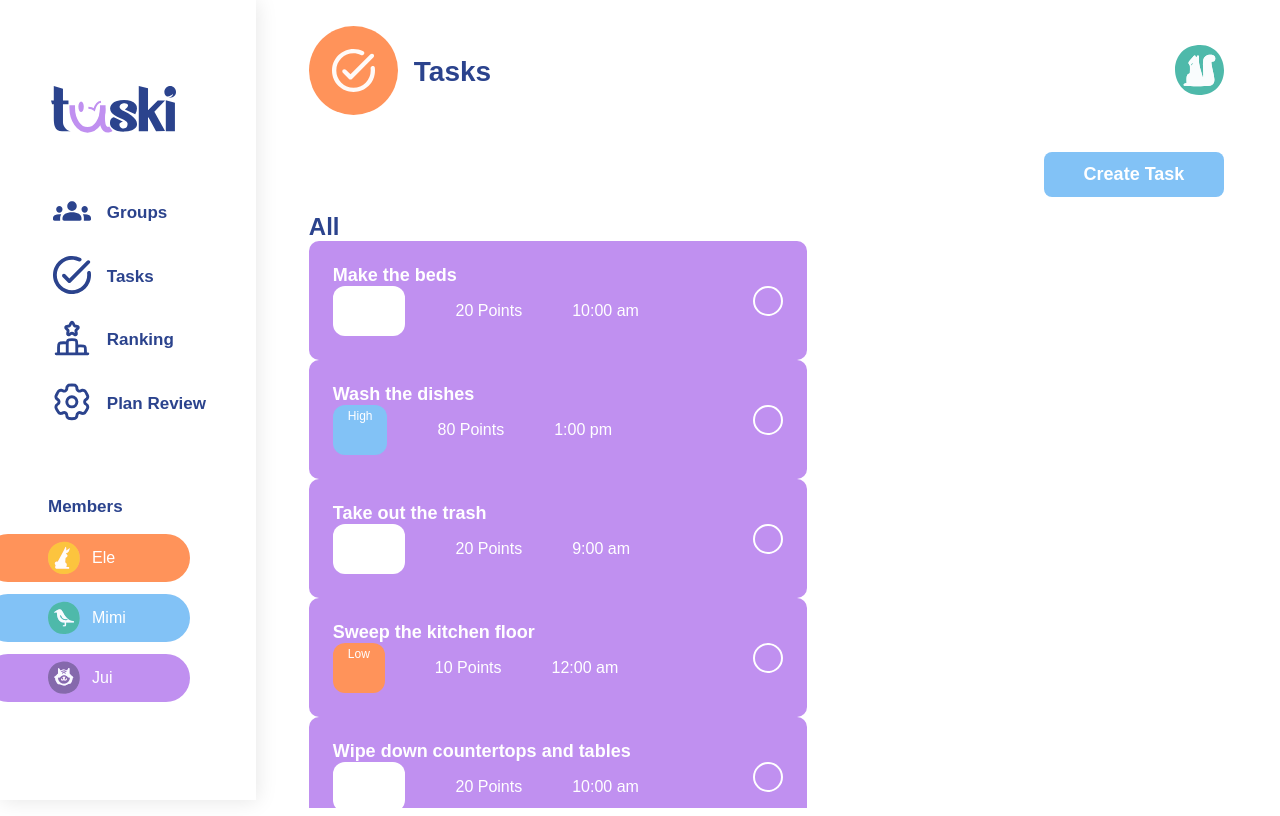
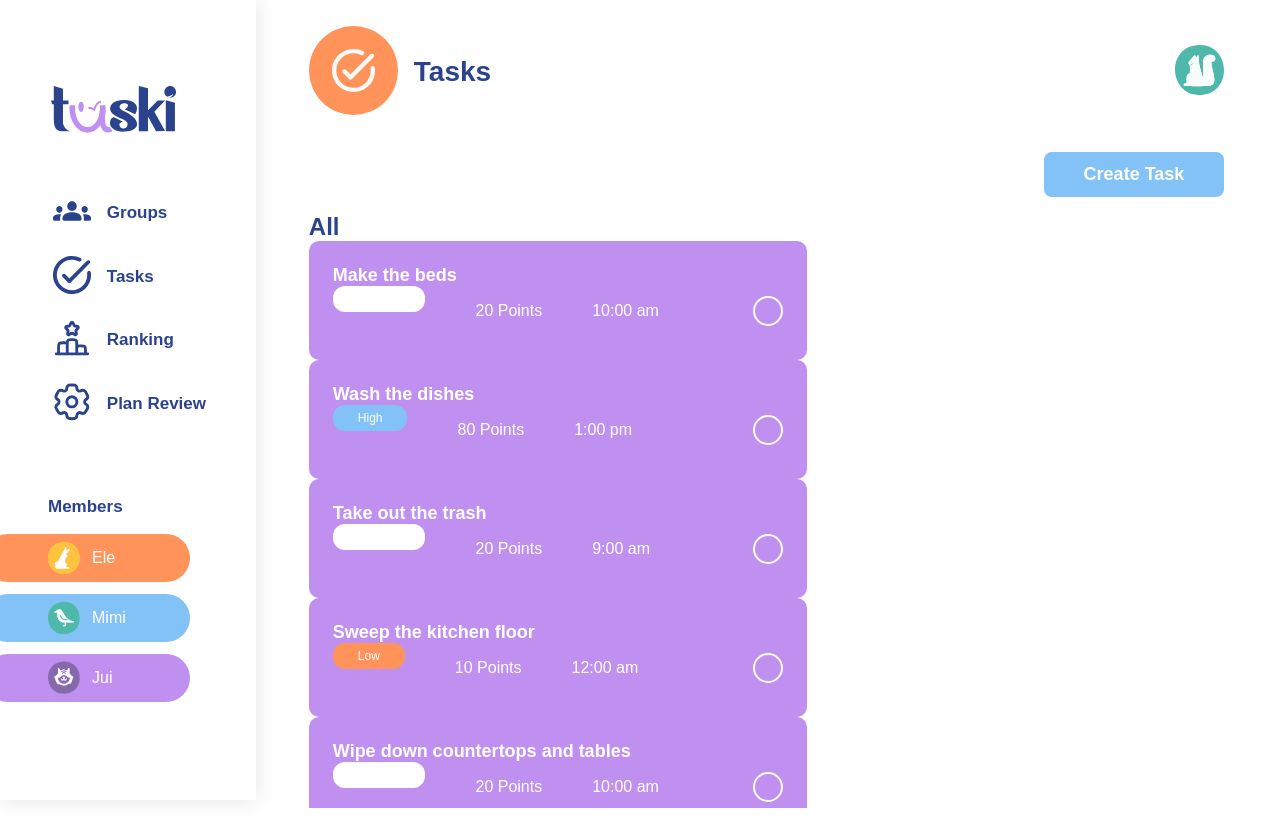
Before and after one commit to NikSala10/TaskiProject, a React (Vite) app: page /tasks in a window 1280 px wide. Built offline with nearby package versions, Linux system fonts and the light colour scheme.

Commit message:
feat(pages/tasks): render TaskList using tasks dataset

```diff
--- a/src/pages/Tasks/Tasks.css
+++ b/src/pages/Tasks/Tasks.css
@@ -54,6 +54,7 @@
 .task-info {
     display: flex;
     justify-content: space-between;
+    align-items: center;
 }
 
 .task-item h3 {
@@ -66,10 +67,17 @@
 .task-details p {
   font-size: 14px;
   color: #ffffff;
+  margin: 0;
+  padding: 0;
 }
 
 .priority {
-  padding: 4px 15px;
+  padding: 4px 25px;
+  margin: 0;
+  height: 18px;
+  display: flex;
+  align-items: center;
+  text-align: center;
   font-size: 12px;
   color: white;
   border-radius: 12px;
```
